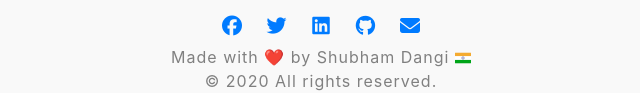
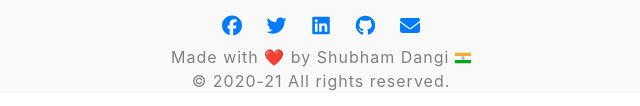
Before and after one commit to shubhamdangi/resources, a plain HTML site: page explore/frontend.html in a window 1280 px wide. Shown: the part 3451-3557 px from the top of the page, 319-959 px from the left. Drawn offline with nearby package versions, Linux system fonts and the light colour scheme.

Commit message:
Update frontend.html

```diff
--- a/explore/frontend.html
+++ b/explore/frontend.html
@@ -153,7 +153,7 @@
     <a href="https://www.linkedin.com/in/ishubhamdangi/" add target="_blank"><i class=" foot fab fa-linkedin fa-lg"></i></a>
     <a href="https://github.com/technoshubham" add target="_blank"><i class=" foot fab fa-github fa-lg "></i></a>
     <a href="mailto:shubham.dangi1@outlook.com" add target="_blank"> <i class=" foot fas fa-envelope fa-lg"></i></a>
-    <p class="cp"> Made with &#10084;&#65039; by Shubham Dangi <img src="../UI/india.png" style="padding-bottom: 2px;" alt="india"><br>© 2020 All rights reserved. </p>
+    <p class="cp"> Made with &#10084;&#65039; by Shubham Dangi <img src="../UI/india.png" style="padding-bottom: 2px;" alt="india"><br>© 2020-21 All rights reserved. </p>
   </footer>
 
 <!--   CDN's -->
```
